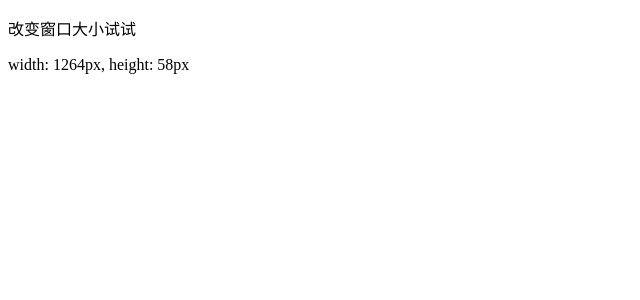
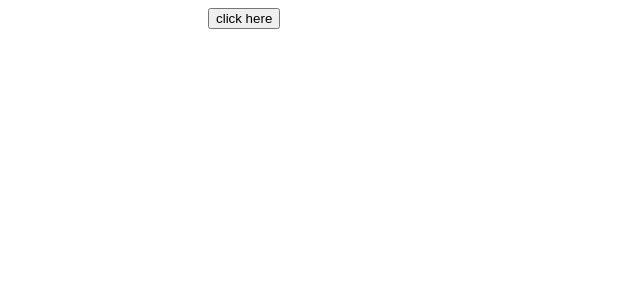
Before and after one commit to wangyj641/react-components, a React (Create React App) app: page / in a window 1280 px wide. Shown: the top 300 px of the page, without its empty margins (0-640 px from the left). Built offline with nearby package versions, Linux system fonts and the light colour scheme.

Commit message:
Implement Popover component

```diff
--- a/package.json
+++ b/package.json
@@ -3,6 +3,7 @@
   "version": "0.1.0",
   "private": true,
   "dependencies": {
+    "@floating-ui/react": "^0.26.16",
     "@testing-library/jest-dom": "^5.17.0",
     "@testing-library/react": "^13.4.0",
     "@testing-library/user-event": "^13.5.0",
--- /dev/null
+++ b/src/components/Popover/App.tsx
@@ -0,0 +1,17 @@
+import Popover from "./lib/Popover";
+
+export default function App() {
+  const popoverContent = <div>
+    This is a popover
+    <button onClick={() => { alert(1) }}>close</button>
+  </div>;
+
+  return <Popover
+    content={popoverContent}
+    placement='right'
+    trigger='hover'
+    style={{ margin: '200px' }}
+  >
+    <button>click here</button>
+  </Popover>
+}
--- /dev/null
+++ b/src/components/Popover/lib/Popover/index.css
@@ -0,0 +1,5 @@
+.popover-floating {
+  padding: 4px 8px;
+  border: 1px solid #000;
+  border-radius: 4px;
+}
--- /dev/null
+++ b/src/components/Popover/lib/Popover/index.tsx
@@ -0,0 +1,103 @@
+import { CSSProperties, PropsWithChildren, ReactNode, useMemo } from "react";
+import { createPortal } from "react-dom";
+import {
+  useInteractions,
+  useFloating,
+  useClick,
+  useDismiss,
+  offset,
+  arrow,
+  FloatingArrow,
+  flip,
+  useHover,
+} from '@floating-ui/react';
+import { useRef, useState } from 'react';
+import './index.css';
+
+type Alignment = 'start' | 'end';
+type Side = 'top' | 'right' | 'bottom' | 'left';
+type AlignedPlacement = `${Side}-${Alignment}`;
+
+interface PopoverProps extends PropsWithChildren {
+  content: ReactNode,
+  trigger?: 'hover' | 'click'
+  placement?: Side | AlignedPlacement,
+  open?: boolean,
+  onOpenChange?: (open: boolean) => void,
+  className?: string;
+  style?: CSSProperties
+}
+
+export default function Popover(props: PopoverProps) {
+
+  const {
+    open,
+    onOpenChange,
+    content,
+    children,
+    trigger = 'hover',
+    placement = 'bottom',
+    className,
+    style
+  } = props;
+
+  const arrowRef = useRef(null);
+
+  const [isOpen, setIsOpen] = useState(open);
+
+  const { refs, floatingStyles, context } = useFloating({
+    open: isOpen,
+    onOpenChange: (open) => {
+      setIsOpen(open);
+      onOpenChange?.(open);
+    },
+    placement,
+    middleware: [
+      offset(10),
+      arrow({
+        element: arrowRef,
+      }),
+      flip()
+    ]
+  });
+
+  const hover = useHover(context, { enabled: trigger === 'hover' })
+  const click = useClick(context, { enabled: trigger === 'click' })
+
+  const dismiss = useDismiss(context);
+
+  const { getReferenceProps, getFloatingProps } = useInteractions([
+    hover,
+    click,
+    dismiss
+  ]);
+
+  const el = useMemo(() => {
+    const el = document.createElement('div');
+    el.className = `wrapper`;
+
+    document.body.appendChild(el);
+    return el;
+  }, []);
+
+  const floating = isOpen && <div
+    className='popover-floating'
+    ref={refs.setFloating}
+    style={floatingStyles}
+    {...getFloatingProps()}
+  >
+    {content}
+    <FloatingArrow ref={arrowRef} context={context} fill="#fff" stroke="#000" strokeWidth={1} />
+  </div>
+
+  return (
+    <>
+      <span ref={refs.setReference} {...getReferenceProps()} className={className} style={style}>
+        {children}
+      </span>
+      {
+        createPortal(floating, el)
+      }
+    </>
+  );
+}
--- a/src/index.tsx
+++ b/src/index.tsx
@@ -8,9 +8,10 @@ import ReactDOM from 'react-dom/client';
 //import App from './components/MutateObserver/App';
 //import App from './components/CopyToClipboard/App';
 //import App from './components/Message/App';
+import App from './components/Popover/App';
 
 //import App from './hooks/useMountedState/App';
-import App from './hooks/useSize/App';
+//import App from './hooks/useSize/App';
 
 const root = ReactDOM.createRoot(
   document.getElementById('root') as HTMLElement
```
Also changed, not shown: 1 other file (tests, documents, lock files or other folders).
